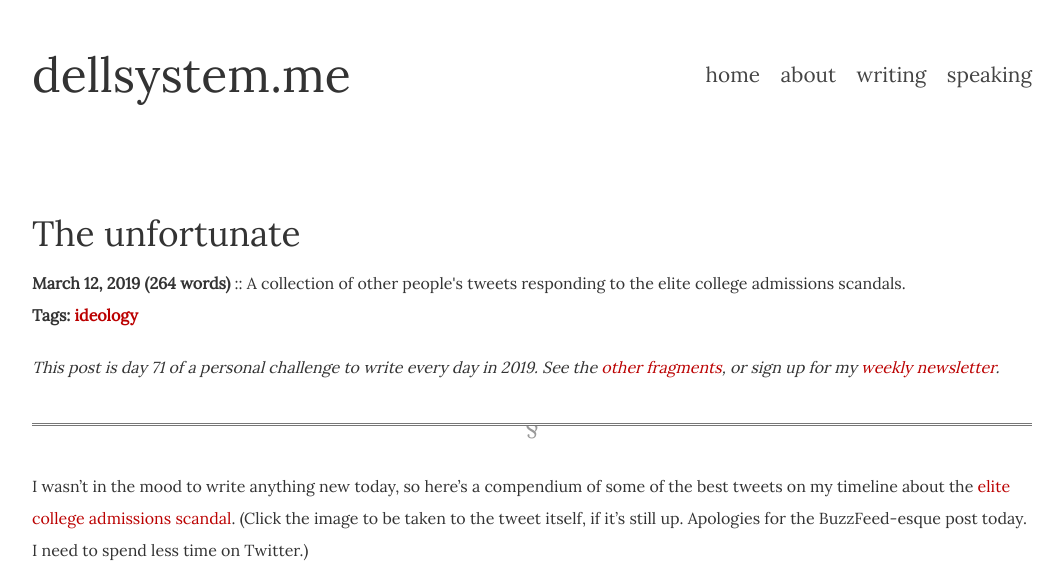
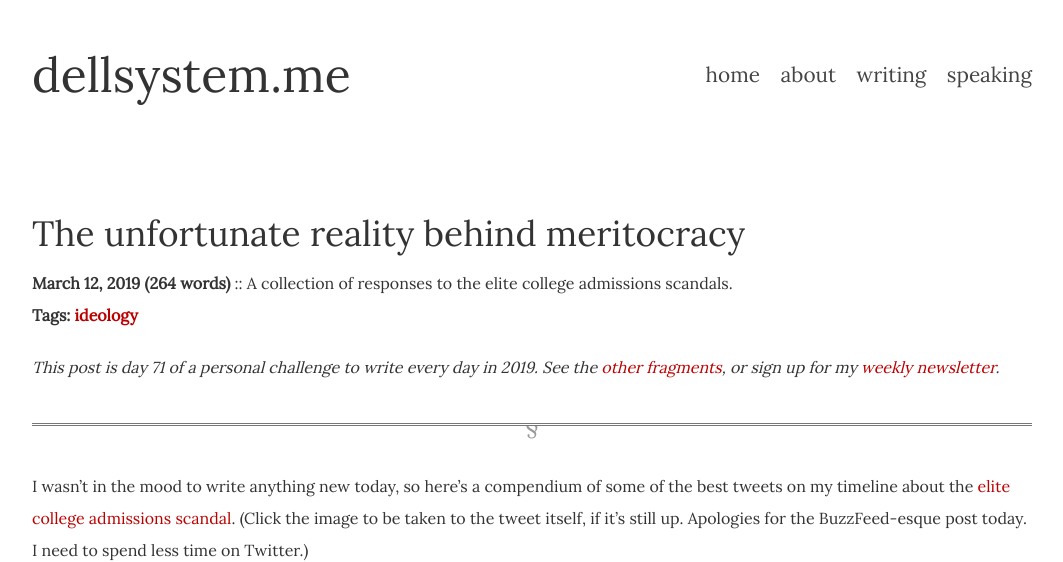
Before and after one commit to dellsystem/dellsystem.github.io, a Jekyll site: the page built from _posts/2019-3-12-fragments-71.md, in a window 1280 px wide and 900 px high, cut to the strip 0-562 px from the top of the window. Shown: the whole strip, without its empty margins (108-1171 px from the left). Built offline with Jekyll 4.4.1, drawn with Linux system fonts in a browser that asks for light colours.

Commit message:
Update title, description for fragments-71

```diff
--- a/_posts/2019-3-12-fragments-71.md
+++ b/_posts/2019-3-12-fragments-71.md
@@ -1,7 +1,7 @@
 ---
-title: "The unfortunate "
+title: "The unfortunate reality behind meritocracy"
 layout: fragment
-description: "A collection of other people's tweets responding to the elite college admissions scandals."
+description: "A collection of responses to the elite college admissions scandals."
 tags:
 - ideology
 image: https://i.imgur.com/mWdTNt0.png
```
